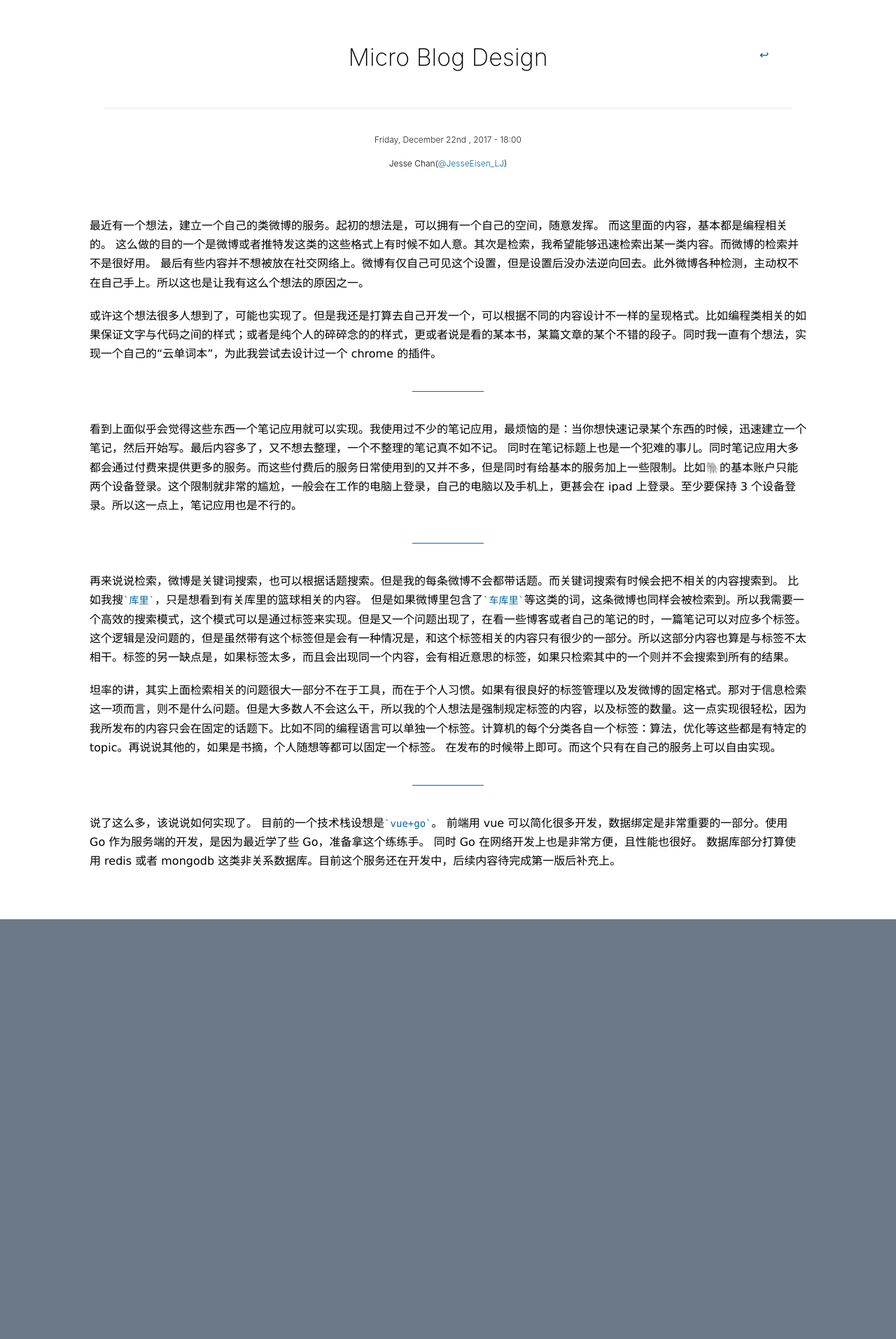
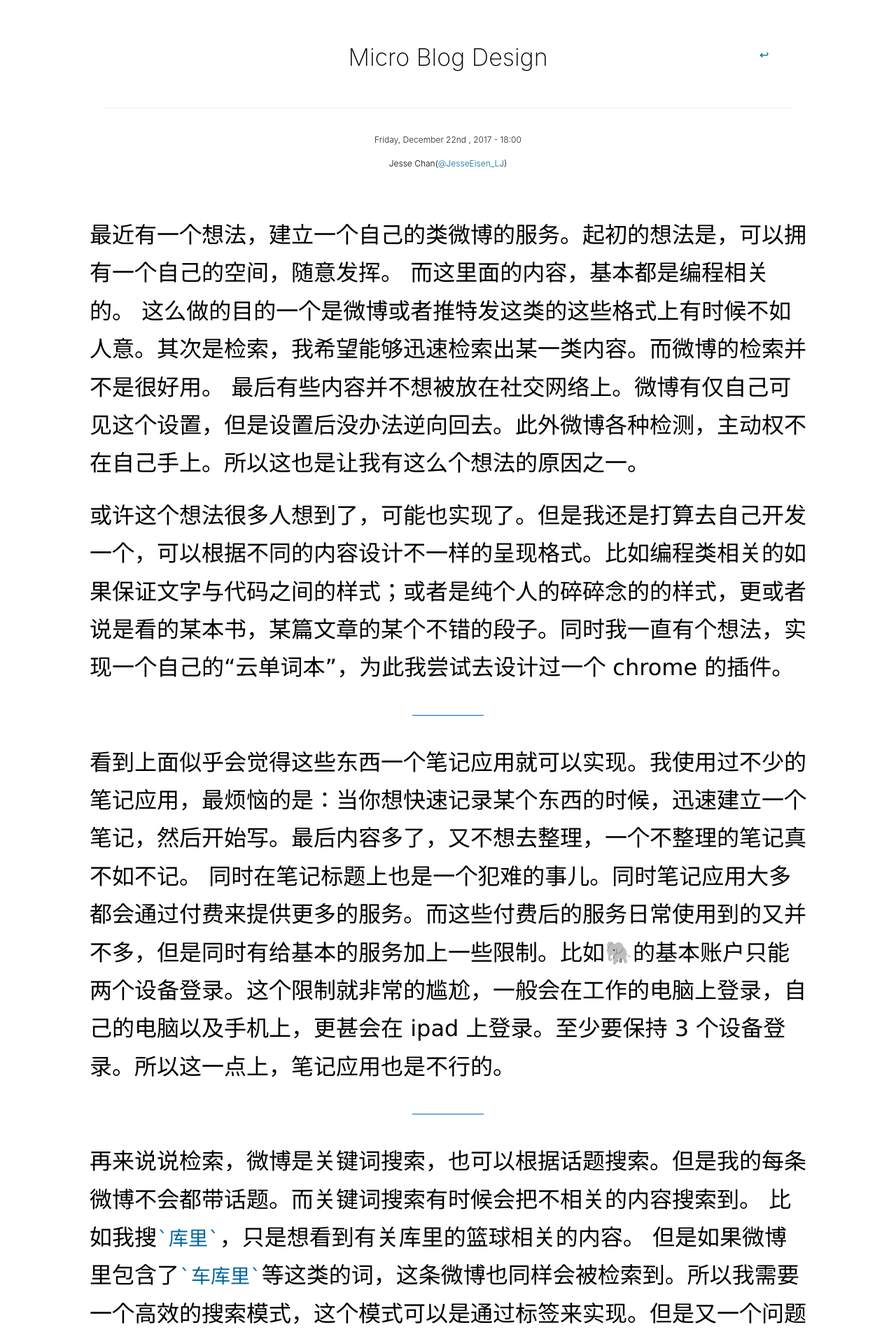
Before and after one commit to JesseEisen/JesseEisen.github.io, a Jekyll site: the page built from _posts/2017-12-22-micro-blog.md, in a window 1280 px wide. Shown: the top 1914 px of the page at 70% size. Built offline with Jekyll 4.4.1, drawn with Linux system fonts in a browser that asks for light colours; before the commit the page ends 1314 px from its top, so only the background shows below that.

Commit message:
fix p font size

```diff
--- a/css/posts.scss
+++ b/css/posts.scss
@@ -391,6 +391,14 @@ and (-webkit-min-device-pixel-ratio: 1) {
     padding:0;
   }
 
+  p {
+  	font-size: 32px;
+  }
+
+  code {
+  	font-size: 28px;
+  }
+
   .wrapper {
     border-radius: 0;
     box-shadow: none;
@@ -425,6 +433,10 @@ and (-webkit-min-device-pixel-ratio: 2) {
   	font-size: 32px;
   }
 
+  p {
+  	font-size: 32px;
+  }
+
   code {
   	font-size: 28px;
   }
```
